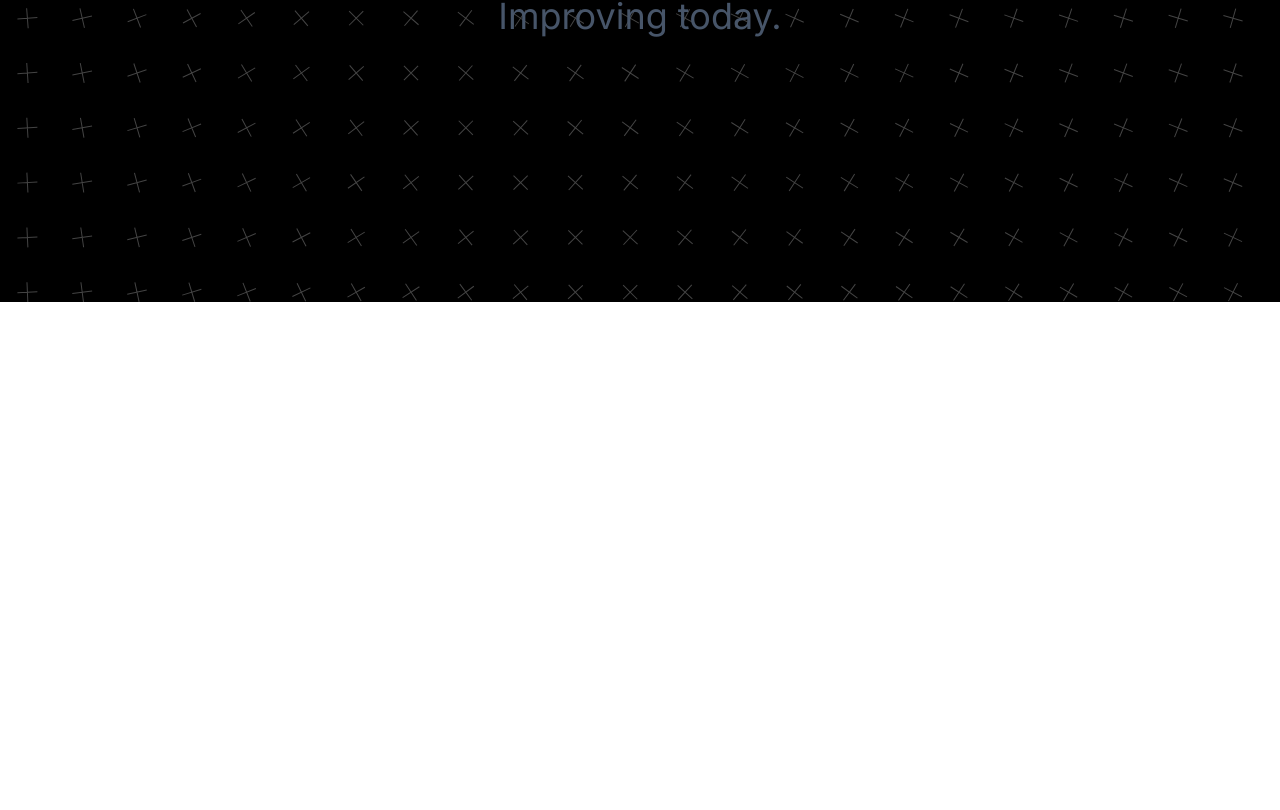
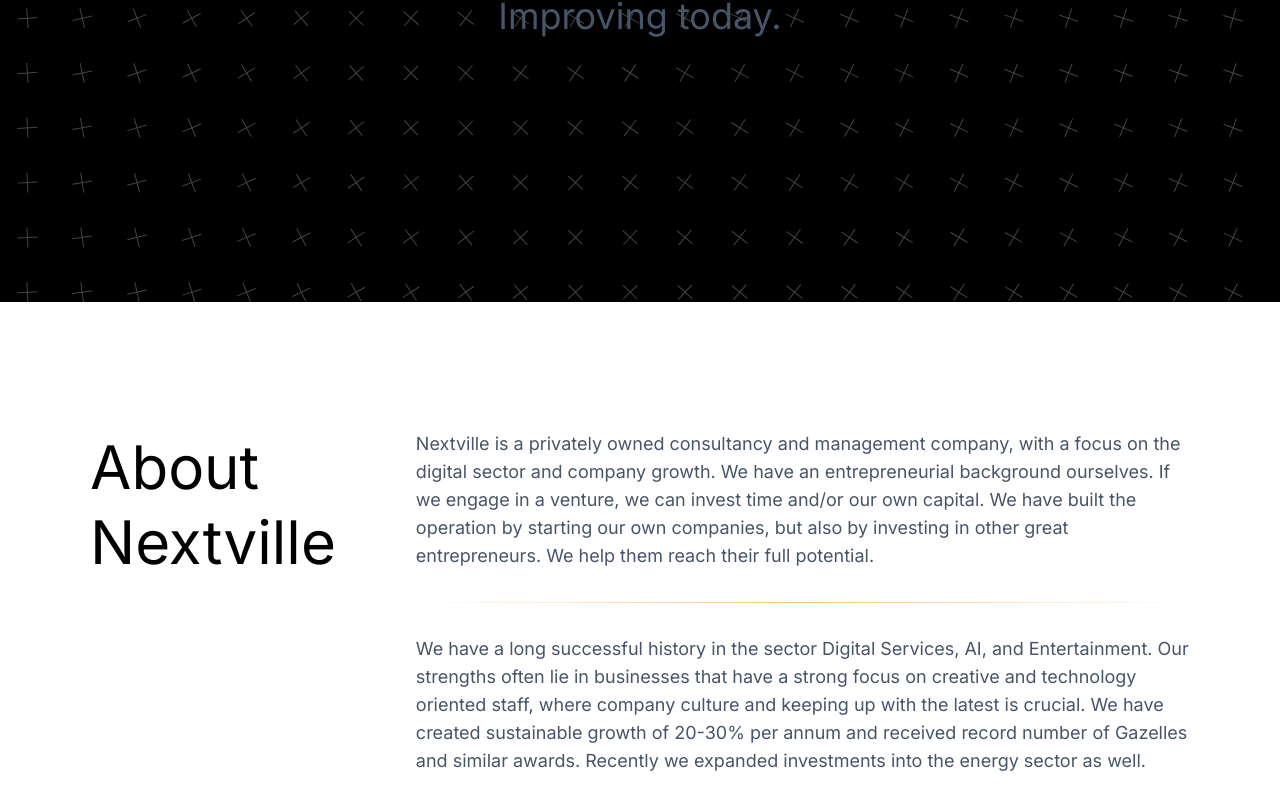
Before and after one commit to Poxie/nextville, a Next.js app: page / in a window 1280 px wide. Shown: the part 338-1148 px from the top of the page. Before the commit the page ends 800 px from the top, so only its background shows below. Built offline with nearby package versions, Linux system fonts and the light colour scheme.

Commit message:
Add about section

```diff
--- /dev/null
+++ b/components/home/about/index.tsx
@@ -0,0 +1,22 @@
+import { useTranslations } from "next-intl"
+
+export default function About() {
+    const t = useTranslations('about');
+
+    return(
+        <section className="main-width py-32 flex flex-col md:flex-row gap-8 md:gap-20">
+            <h2 className="text-6xl leading-tight">
+                {t('title')}
+            </h2>
+            <div>
+                <p className="text-lg text-secondary">
+                    {t('paragraph-one')}
+                </p>
+                <div className="bg-divider-gradient my-8 h-[1px] w-full" />
+                <p className="text-lg text-secondary">
+                    {t('paragraph-two')}
+                </p>
+            </div>
+        </section>
+    )
+}
--- a/components/home/index.tsx
+++ b/components/home/index.tsx
@@ -1,9 +1,11 @@
+import About from "./about";
 import Hero from "./hero";
 
 export default function Home() {
   return (
     <main>
       <Hero />
+      <About />
     </main>
   )
 }
--- a/tailwind.config.ts
+++ b/tailwind.config.ts
@@ -8,6 +8,9 @@
   ],
   theme: {
     extend: {
+      backgroundImage: {
+        'divider-gradient': 'linear-gradient(90deg, #FCC38300 0%, #FCC383 50%, #FCC38300 100%)',
+      },
       backgroundColor: {
         primary: '#fff',
         secondary: '#F2F2F2',
```
